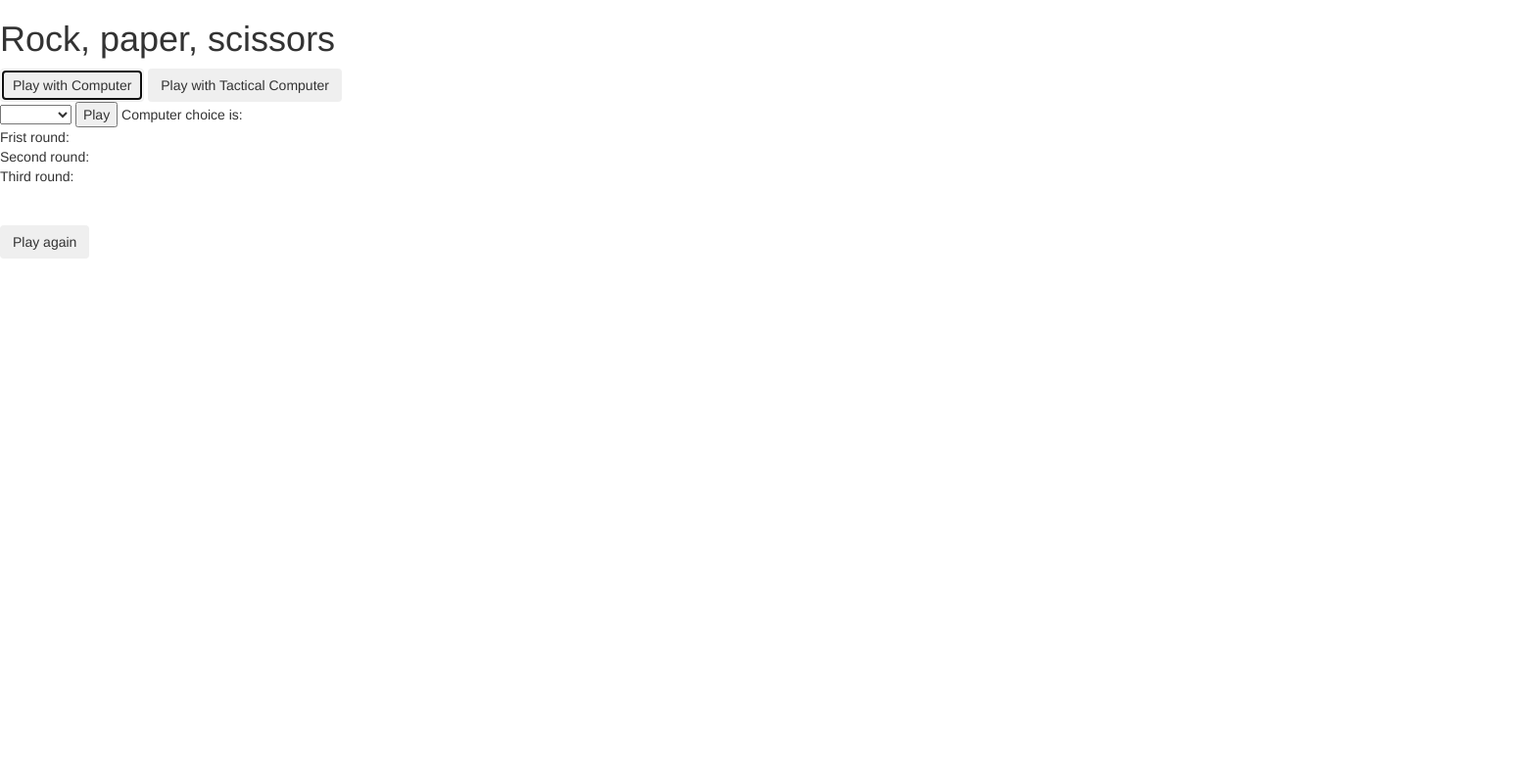
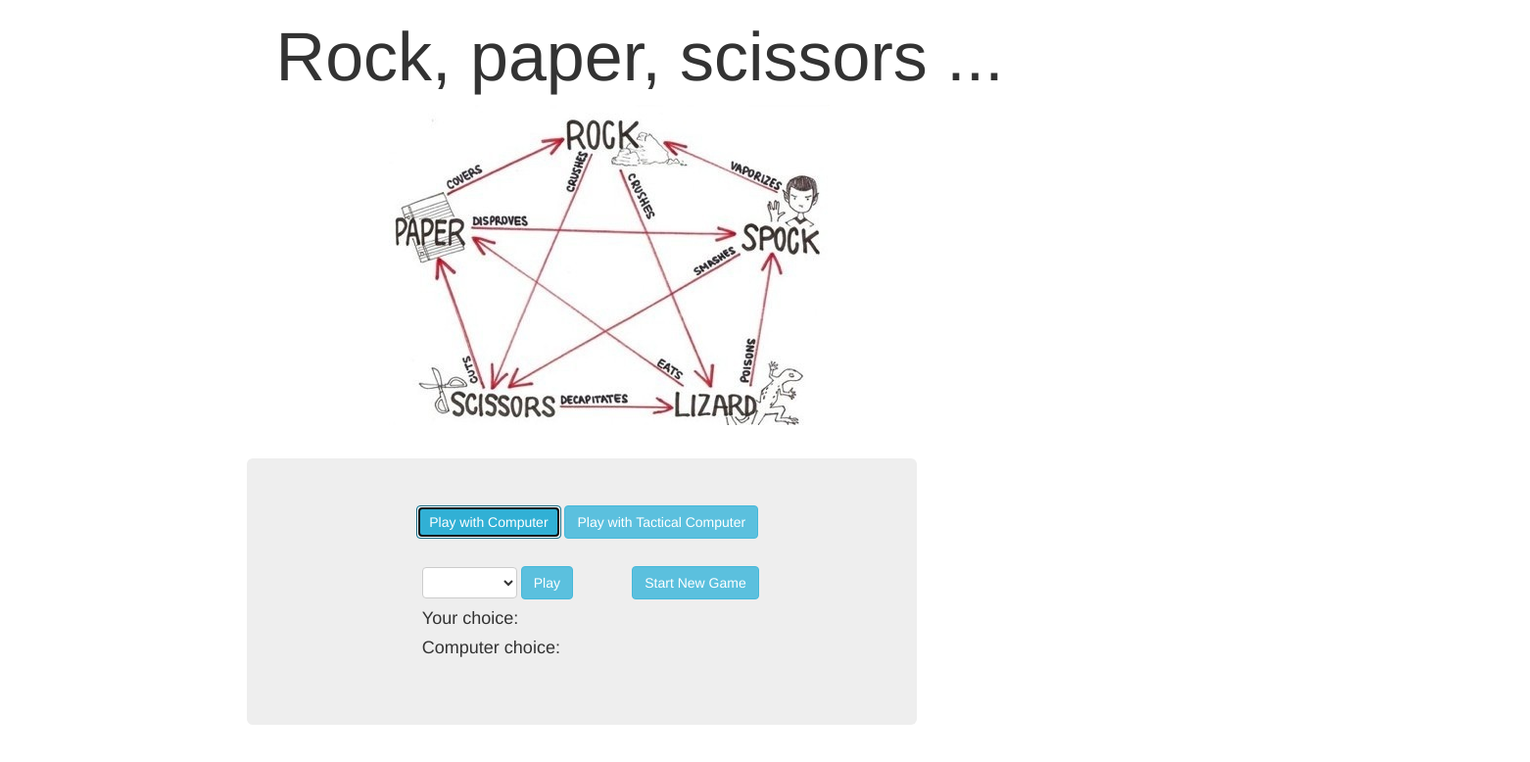
Before and after one commit to AnnaKL/RPS-Javascript, a website: page index.html in a window 1280 px wide. Both pictures are taken after a click on the button "Play with Computer". Shown: the whole page at 98% size, 1562 px wide, since content can reach past the window. Drawn offline with nearby package versions, Linux system fonts and the light colour scheme; some packages are replaced by stand-ins of ours.

Commit message:
Basic stylling added.

```diff
--- a/index.html
+++ b/index.html
@@ -2,8 +2,9 @@
 <html lang="en" ng-app='RPS'>
   <head>
     <meta charset="utf-8">
-    <title>Github user search</title>
+    <title>Rock Paper Scissors</title>
     <link rel="stylesheet" href="./bower_components/bootstrap/dist/css/bootstrap.css">
+     <link rel="stylesheet" href="./public/css/style.css">
     <script src="bower_components/jquery/dist/jquery.js"></script>
     <script src="bower_components/angular/angular.js"></script>
     <script src="bower_components/angular-resource/angular-resource.js"></script>
@@ -13,46 +14,55 @@
     <script src="public/js/GameFactory.js"></script>
   </head>
   <body >
-    <h1> Rock, paper, scissors </h1>
+    <h1> Rock, paper, scissors ... </h1>
+    <img id="img" src="public/img/rps.png"/>
+      <div class ='container'>
+      <div class='jumbotron'>
       <section ng-controller="GameController as ctrl">
-      <button class="btn" ng-click="ctrl.setTab(1)">Play with Computer</button>
-      <button class="btn" ng-click="ctrl.setTab(2)">Play with Tactical Computer</button>
-      <div ng-show="ctrl.isSet(1)">
+      <div class="button">
+      <button class="btn btn-info" ng-click="ctrl.setTab(1)">Play with Computer</button>
+      <button  class="btn btn-info" ng-click="ctrl.setTab(2)">Play with Tactical Computer</button>
+      </div>
+      <div class="game" ng-show="ctrl.isSet(1)">
         <form>
-          <select type="text" ng-model="item" class="input-large input-large-altered">
+          <select type="text" ng-model="item" class="btn btn-default btn-large dropdown-toggle">
             <option value="rock">rock</option>
             <option value="paper">paper</option>
             <option value="scissors">scissors</option>
             <option value="lizard">lizard</option>
             <option value="spock">spock</option>
           </select>
-          <button class="clear" ng-click="ctrl.computerVsPlayerResults(item)">Play</button>
-            Computer choice is: {{ctrl.computerChoice}}<br>
-            Frist round:  {{ctrl.messages[0]}}<br>
-            Second round: {{ctrl.messages[1]}}<br>
-            Third round:  {{ctrl.messages[2]}}<br><br>
-            {{ctrl.gameWinner}}<br>
-          <button class="btn" ng-click="ctrl.resetGame()">Play again</button>
+          <button class="btn btn-info" ng-click="ctrl.computerVsPlayerResults(item)">Play</button>
+            <button id="play-again" class="btn btn-info" ng-click="ctrl.resetGame()">Start New Game</button><br>
+            <h4>Your choice: {{item}}</h4>
+            <h4>Computer choice: {{ctrl.computerChoice}}</h4>
+            <h5>{{ctrl.messages[0]}}</h5>
+            <h5>{{ctrl.messages[1]}}</h5>
+            <h5>{{ctrl.messages[2]}}</h5>
+            <h3>{{ctrl.gameWinner}}</h3>
         </form>
       </div>
-      <div ng-show="ctrl.isSet(2)">
+      <div class="game" ng-show="ctrl.isSet(2)">
         <form >
-          <select type="text" ng-model="item" class="input-large input-large-altered">
+          <select type="text" ng-model="item" class="btn btn-default dropdown-toggle">
             <option value="rock">rock</option>
             <option value="paper">paper</option>
             <option value="scissors">scissors</option>
             <option value="lizard">lizard</option>
             <option value="spock">spock</option>
           </select>
-          <button class="btn" ng-click="ctrl.tacticalComputerVsPlayerResults(item)">Play</button>
-            Computer choice is: {{ctrl.computerChoice}}<br>
-            Frist round:  {{ctrl.messages[0]}}<br>
-            Second round: {{ctrl.messages[1]}}<br>
-            Third round:  {{ctrl.messages[2]}}<br><br>
-            {{ctrl.gameWinner}}<br>
-          <button class="btn" ng-click="ctrl.resetGame()">Play again</button>
+          <button class="btn btn-info" ng-click="ctrl.tacticalComputerVsPlayerResults(item)">Play</button>
+           <button id="play-again" class="btn btn-info" ng-click="ctrl.resetGame()">Start New Game</button><br>
+            <h4>Your choice: {{item}}</h4>
+            <h4>Computer choice: {{ctrl.computerChoice}}</h4>
+            <h5>{{ctrl.messages[0]}}</h5>
+            <h5>{{ctrl.messages[1]}}</h5>
+            <h5>{{ctrl.messages[2]}}</h5>
+            <h3>{{ctrl.gameWinner}}</h3>
         </form>
       </div>
     </section>
+    </div>
+    </div>
   </body>
 </html>
--- a/package.json
+++ b/package.json
@@ -12,6 +12,7 @@
     "body-parser": "^1.13.3",
     "bower": "^1.4.1",
     "ejs": "^2.3.3",
+    "http-server": "^0.8.0"
   },
   "devDependencies": {
     "jasmine-core": "^2.3.4",
--- /dev/null
+++ b/public/css/style.css
@@ -0,0 +1,39 @@
+h1 {
+	font-size: 5em;
+	position: relative;
+    top: 40%;
+    left: 22%
+}
+
+#img {
+	position: relative;
+    top: 40%;
+    left: 31%
+}
+
+.jumbotron {
+    width: 60% !important;
+    position: relative;
+    margin-top: 3% !important;
+    left: 16% !important;
+}
+.button {
+	position: relative;
+    top: 40%;
+    left: 20%
+}
+
+.game {
+    position: relative;
+    margin-top: 5% !important;
+    left: 21%
+}
+
+#play-again {
+   position: relative;
+   left: 10%
+}
+
+#form {
+    font-size: 1em;
+}
```
Also changed, not shown: public/img/rps.png (added), 1 other file.
